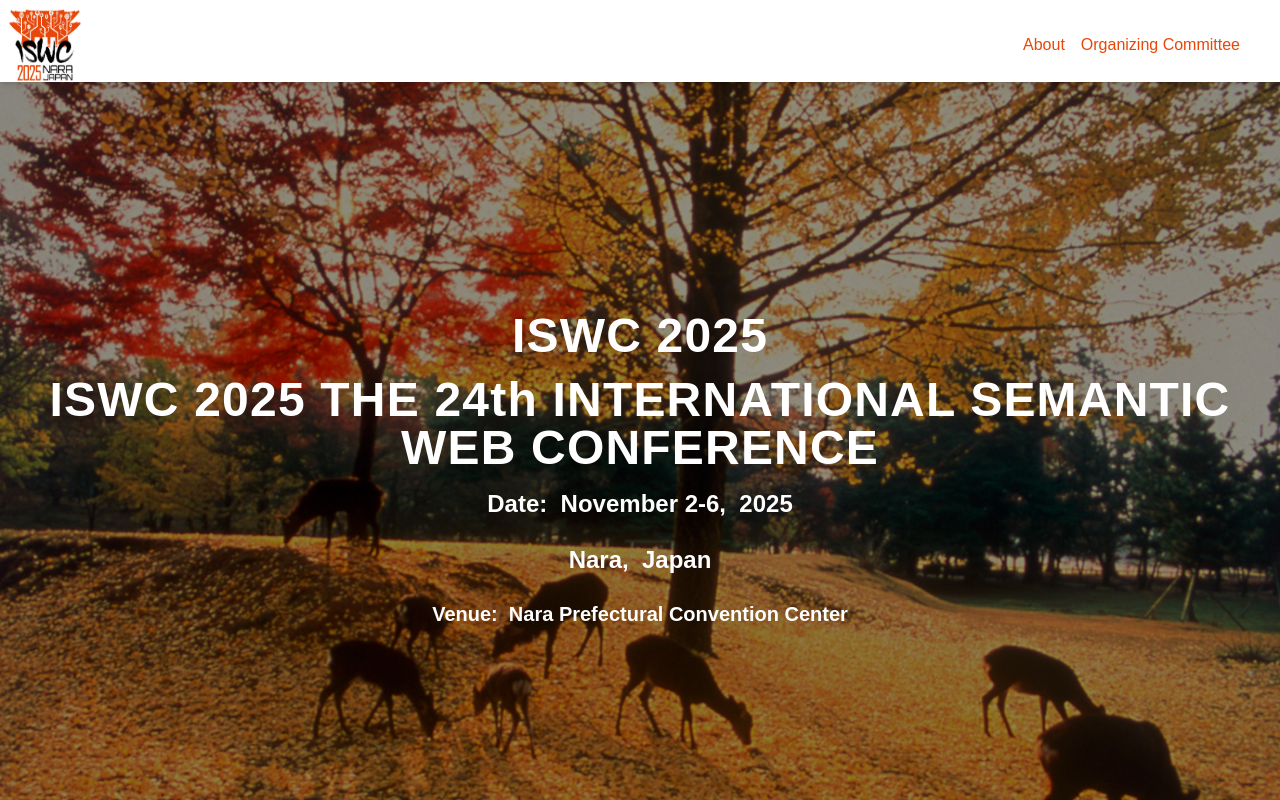
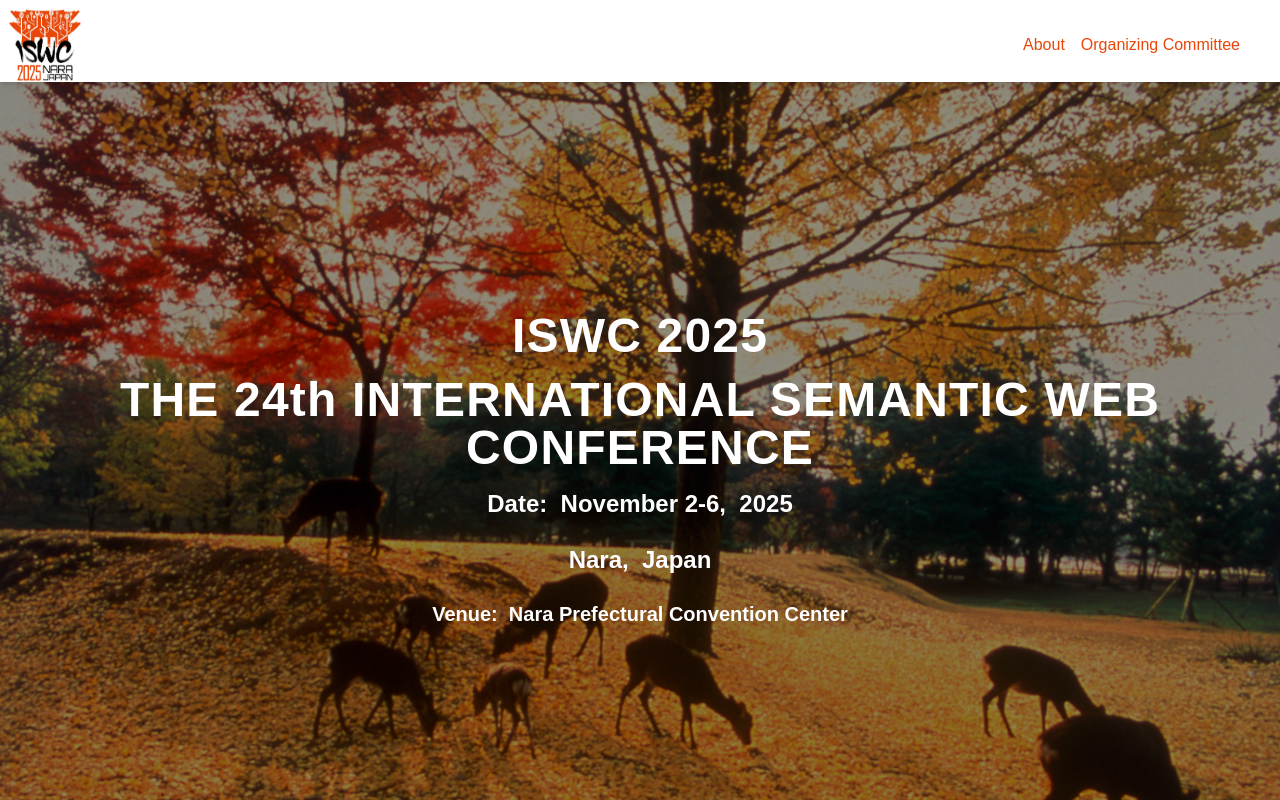
Before and after one commit to iswc-conf/iswc2025, a React (Create React App) app: page /#/ in a window 1280 px wide. Shown: the top 800 px of the page. Built offline with nearby package versions, Linux system fonts and the light colour scheme.

Commit message:
fixed hight for cards

```diff
--- a/src/components/Hero.jsx
+++ b/src/components/Hero.jsx
@@ -10,7 +10,7 @@ export const Hero = () => {
 
       <div class="relative z-10 flex flex-col justify-center items-center h-full text-center m-2 lg:m-0">
         <h1 class="lg:text-5xl text-3xl font-semibold tracking-wide lg:font-[800] leading-tight mb-4">ISWC 2025</h1>
-        <h1 class="lg:text-5xl text-3xl font-semibold tracking-wide lg:font-[800] leading-tight mb-4">ISWC 2025 THE 24th INTERNATIONAL SEMANTIC WEB CONFERENCE</h1>
+        <h1 class="lg:text-5xl text-3xl font-semibold tracking-wide lg:font-[800] leading-tight mb-4">THE 24th INTERNATIONAL SEMANTIC WEB CONFERENCE</h1>
         <p class="text-2xl font-semibold mb-6">Date:&nbsp;&nbsp;November 2-6,&nbsp;&nbsp;2025</p>
         <p class="text-2xl font-semibold mb-6">Nara,&nbsp;&nbsp;Japan</p>
         <p class="text-xl font-semibold  mb-6">Venue:&nbsp;&nbsp;Nara Prefectural Convention Center</p>
--- a/src/components/Sponsors/SponsorCard.jsx
+++ b/src/components/Sponsors/SponsorCard.jsx
@@ -2,7 +2,7 @@ import React from 'react';
 
 function SponsorCard({ img, name, role, detail }) {
   return (
-    <div className="flex flex-col items-center w-60 h-auto p-4 shadow-md rounded-lg bg-white">
+    <div className="max-w-xs w-72 h-64 shadow-md rounded-lg overflow-hidden flex flex-col items-center bg-white p-4">
       {img ? (
         <img
           src={img}
```
